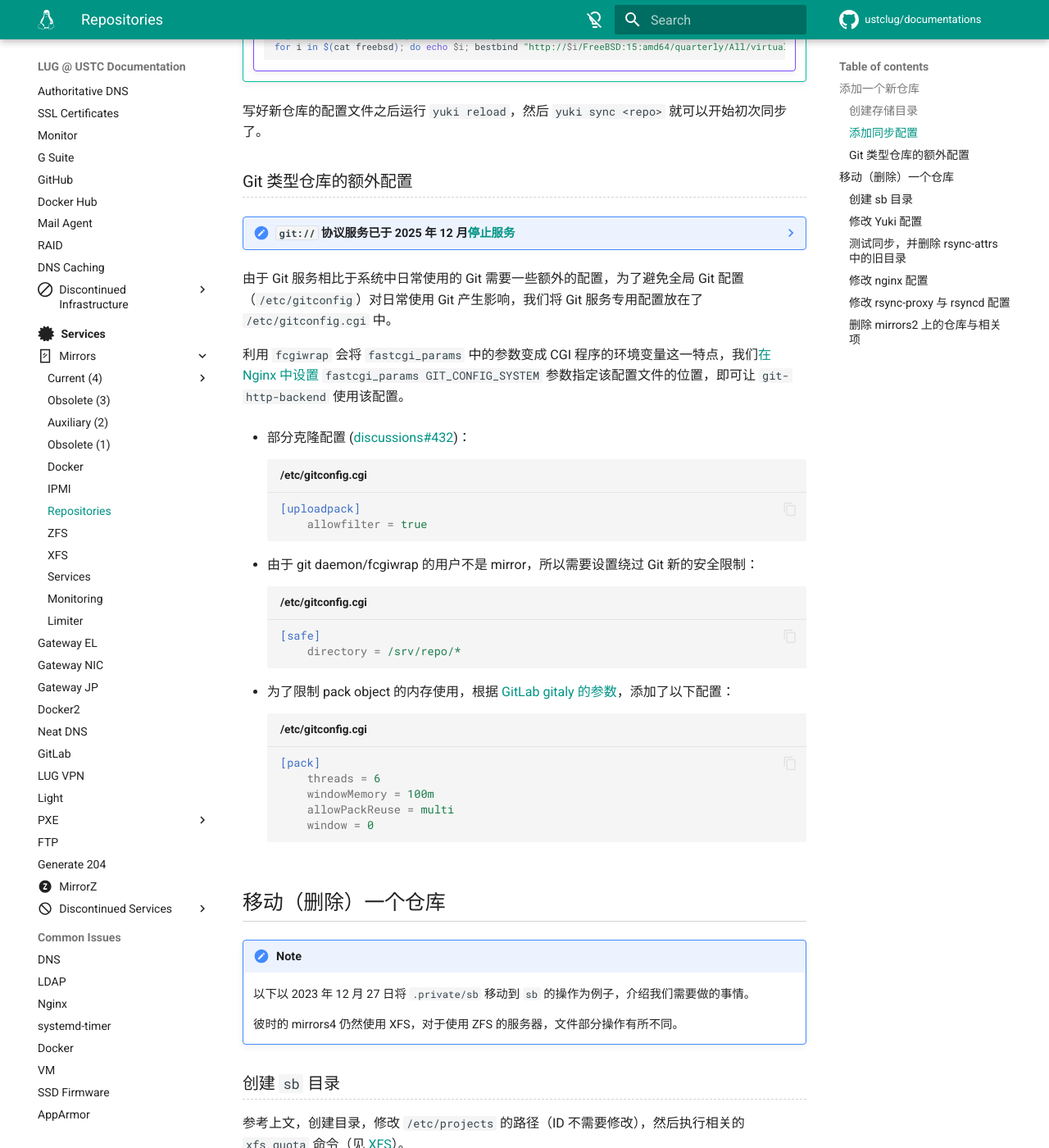
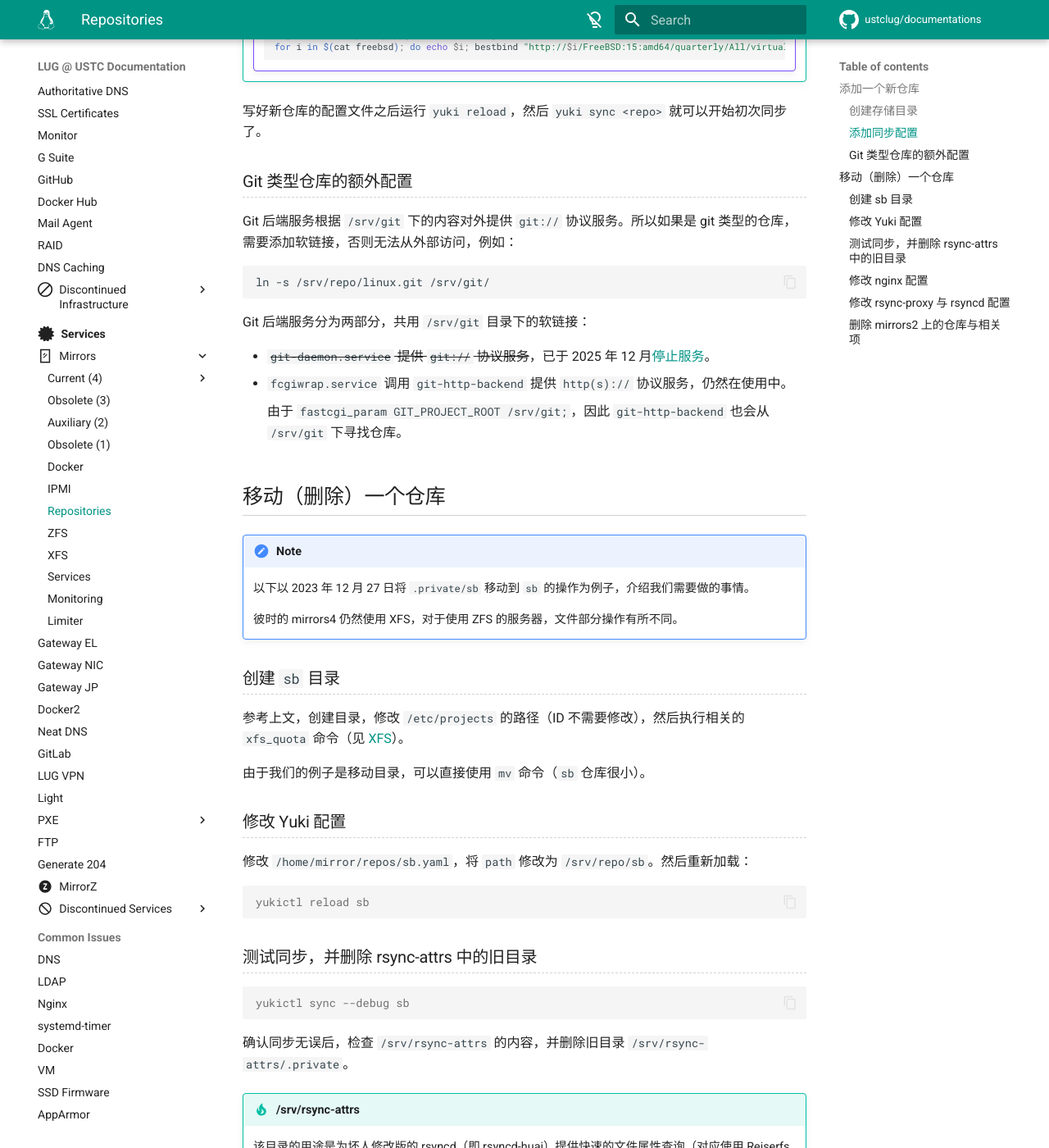
Before and after one commit to ustclug/documentations, an MkDocs documentation site: the page built from docs/services/mirrors/repos.md, in a window 1280 px wide and 1400 px high, scrolled down 864 px. Shown: the whole window at 82% size. Built offline with MkDocs 1.6.1 and Material for MkDocs 9.7.7, drawn with Linux system fonts in a browser that asks for light colours; comment, search, counter and statistics services are not loaded.

Commit message:
mirrors: Move git server settings to services.md

````diff
--- a/docs/services/mirrors/repos.md
+++ b/docs/services/mirrors/repos.md
@@ -36,43 +36,18 @@
 
 ### Git 类型仓库的额外配置 {#git}
 
-??? note "`git://` 协议服务已于 2025 年 12 月[停止服务](https://servers.ustclug.org/2025/10/mirrors-remove-git-protocol/)"
+Git 后端服务根据 `/srv/git` 下的内容对外提供 `git://` 协议服务。所以如果是 git 类型的仓库，需要添加软链接，否则无法从外部访问，例如：
 
-    `git-daemon.service` 根据 `/srv/git` 下的内容对外提供 `git://` 协议服务。所以如果是 git 类型的仓库，需要添加软链接，否则无法使用 `git://` 的协议访问，例如：
+```shell
+ln -s /srv/repo/linux.git /srv/git/
+```
 
-    ```shell
-    ln -s /srv/repo/linux.git /srv/git/
-    ```
+Git 后端服务分为两部分，共用 `/srv/git` 目录下的软链接：
 
-    通过 `http(s)://` 协议访问 Git 仓库无需此软链接，因此 `/srv/git` 目录现在是已经淘汰的配置了。
+- <s>`git-daemon.service` 提供 `git://` 协议服务</s>，已于 2025 年 12 月[停止服务](https://servers.ustclug.org/2025/10/mirrors-remove-git-protocol/)。
+- `fcgiwrap.service` 调用 `git-http-backend` 提供 `http(s)://` 协议服务，仍然在使用中。
 
-由于 Git 服务相比于系统中日常使用的 Git 需要一些额外的配置，为了避免全局 Git 配置（`/etc/gitconfig`）对日常使用 Git 产生影响，我们将 Git 服务专用配置放在了 `/etc/gitconfig.cgi` 中。
-
-利用 `fcgiwrap` 会将 `fastcgi_params` 中的参数变成 CGI 程序的环境变量这一特点，我们[在 Nginx 中设置](services.md#git) `fastcgi_params GIT_CONFIG_SYSTEM` 参数指定该配置文件的位置，即可让 `git-http-backend` 使用该配置。
-
-- 部分克隆配置 ([discussions#432](https://github.com/ustclug/discussions/issues/432))：
-
-    ```ini title="/etc/gitconfig.cgi"
-    [uploadpack]
-        allowfilter = true
-    ```
-
-- 由于 git daemon/fcgiwrap 的用户不是 mirror，所以需要设置绕过 Git 新的安全限制：
-
-    ```ini title="/etc/gitconfig.cgi"
-    [safe]
-        directory = /srv/repo/*
-    ```
-
-- 为了限制 pack object 的内存使用，根据 [GitLab gitaly 的参数](https://gitlab.com/gitlab-org/gitaly/-/blob/7b6c44c6d5df11072c7e87b8e85beb773bba8765/internal/git/gitcmd/command_description.go#L541)，添加了以下配置：
-
-    ```ini title="/etc/gitconfig.cgi"
-    [pack]
-        threads = 6
-        windowMemory = 100m
-        allowPackReuse = multi
-        window = 0
-    ```
+    由于 `fastcgi_param GIT_PROJECT_ROOT /srv/git;`，因此 `git-http-backend` 也会从 `/srv/git` 下寻找仓库。
 
 ## 移动（删除）一个仓库
 
````
Also changed, not shown: docs/services/mirrors/services.md (+44 -2 lines).
